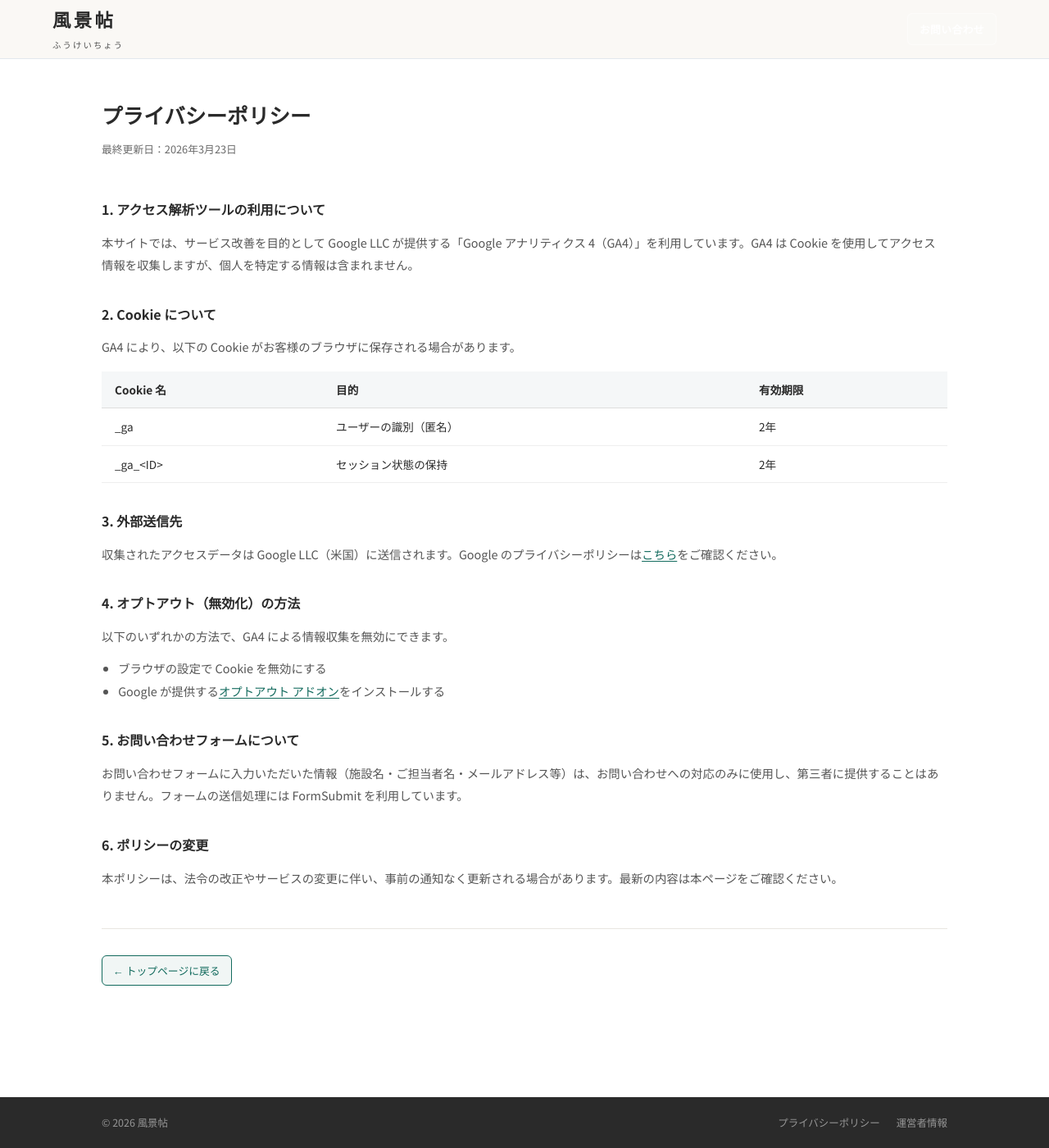
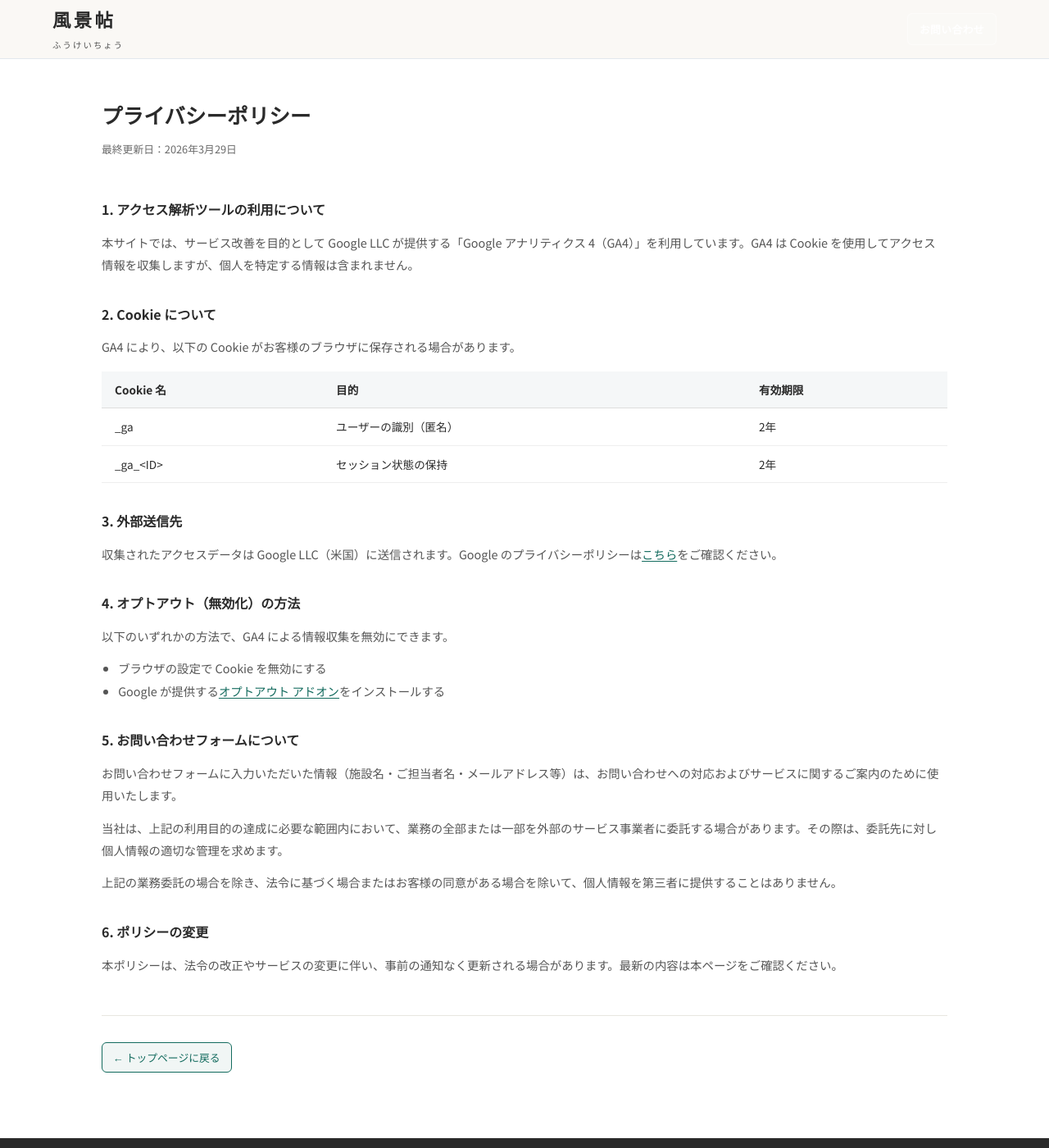
Before and after one commit to dr836gnypeq-ctrl/fukeichou-site, a Jekyll site: the page built from privacy.html, in a window 1280 px wide and 1400 px high. Shown: the whole window at 82% size. Built offline with Jekyll 4.4.1, drawn with Linux system fonts in a browser that asks for light colours; nearby versions of some CDN libraries.

Commit message:
privacy: 第5条改定 - 業務委託の明記、第三者提供表現を修正
- 旧: 第三者に提供することはありません + FormSubmit個別記載
- 新: 業務委託カテゴリ記載 + 委託先管理義務 + 法令/同意以外の第三者提供禁止
- 最終更新日 2026-03-29

```diff
--- a/privacy.html
+++ b/privacy.html
@@ -18,7 +18,7 @@ no_contact: true
 <section class="section section-privacy">
 <div class="container">
 <h1 class="privacy-title">プライバシーポリシー</h1>
-<p class="privacy-updated">最終更新日：2026年3月23日</p>
+<p class="privacy-updated">最終更新日：2026年3月29日</p>
 
 <div class="privacy-body">
 
@@ -50,7 +50,9 @@ no_contact: true
 </ul>
 
 <h2>5. お問い合わせフォームについて</h2>
-<p>お問い合わせフォームに入力いただいた情報（施設名・ご担当者名・メールアドレス等）は、お問い合わせへの対応のみに使用し、第三者に提供することはありません。フォームの送信処理には FormSubmit を利用しています。</p>
+<p>お問い合わせフォームに入力いただいた情報（施設名・ご担当者名・メールアドレス等）は、お問い合わせへの対応およびサービスに関するご案内のために使用いたします。</p>
+<p>当社は、上記の利用目的の達成に必要な範囲内において、業務の全部または一部を外部のサービス事業者に委託する場合があります。その際は、委託先に対し個人情報の適切な管理を求めます。</p>
+<p>上記の業務委託の場合を除き、法令に基づく場合またはお客様の同意がある場合を除いて、個人情報を第三者に提供することはありません。</p>
 
 <h2>6. ポリシーの変更</h2>
 <p>本ポリシーは、法令の改正やサービスの変更に伴い、事前の通知なく更新される場合があります。最新の内容は本ページをご確認ください。</p>
```
